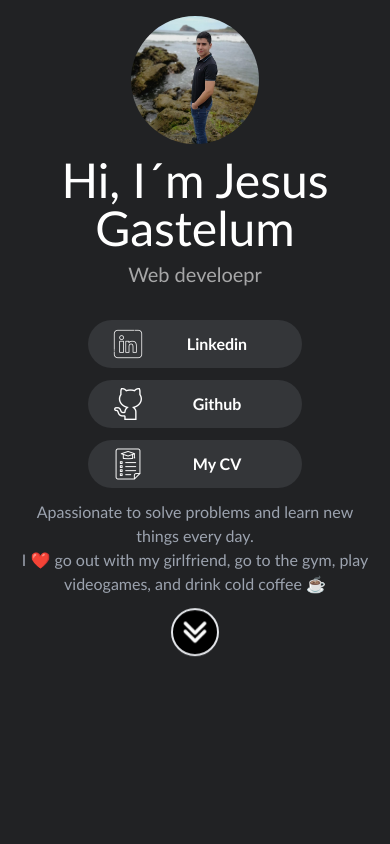
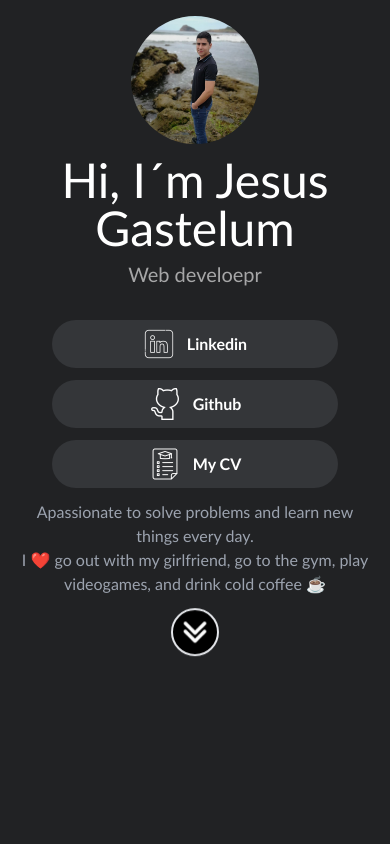
Before and after one commit to JesugG17/Portfolio, a React (Vite) app: page / in a window 390 px wide. Shown: the top 844 px of the page. Built offline with nearby package versions, Linux system fonts and the light colour scheme.

Commit message:
add project type and start project page

```diff
--- a/src/components/Icons.tsx
+++ b/src/components/Icons.tsx
@@ -1,3 +1,5 @@
+import { FC } from "react"
+
 export const CodeIcon = () => {
   return (
     <img className="w-4 h-4 object-cover invert" src="/img/coding.png" alt="Code icon" />
@@ -9,3 +11,9 @@ export const DeployIcon = () => {
     <img className="w-4 h-4 object-cover invert" src="/img/deploy.png" alt="Deploy icon" />
   )
 }
+
+export const BackArrow = () => {
+  return (
+    <img className="w-5 h-5 invert" src="/img/previous.png" alt="BackArrow icon" />
+  )
+}
--- a/src/components/ProjectCard.tsx
+++ b/src/components/ProjectCard.tsx
@@ -1,6 +1,7 @@
 import { FC, useState } from 'react';
 import { Link } from 'react-router-dom'
 import { CodeIcon, DeployIcon } from "./Icons";
+import { Project } from '../types/project.type';
 
 export const ProjectCard: FC<Props> = ({ project }) => {
 
@@ -42,11 +43,5 @@ export const ProjectCard: FC<Props> = ({ project }) => {
 };
 
 type Props = {
-  project: {
-    name: string,
-    description: string,
-    img: string,
-    code: string;
-    deploy: string;
-  }
+  project: Project
 }
--- a/src/components/SocialMediaButton.tsx
+++ b/src/components/SocialMediaButton.tsx
@@ -3,6 +3,9 @@ import { SocialMedia } from "../types/socialMedia.interface";
 
 export const SocialMediaButton: FC<Props> = ({ socialMediaItem }) => {
   return (
+    <li
+      className="bg-primary px-6 py-2 w-4/5 rounded-full cursor-pointer hover:scale-105 hover:brightness-105 transition-all duration-200 lg:w-48"
+    >
       <a
         download="cv-gastelum"
         href={socialMediaItem.link}
@@ -14,8 +17,9 @@ export const SocialMediaButton: FC<Props> = ({ socialMediaItem }) => {
           src={socialMediaItem.img}
           alt={`${socialMediaItem.name} icon`}
         />
-      <strong className="text-center flex-1 md:flex-initial">{socialMediaItem.name}</strong>
+        <strong className="text-center  md:flex-initial">{socialMediaItem.name}</strong>
       </a>
+    </li>
   );
 };
 
--- a/src/components/sections/Intro.tsx
+++ b/src/components/sections/Intro.tsx
@@ -1,4 +1,4 @@
-import { Link }  from 'react-scroll';
+import { Link } from "react-scroll";
 import { SocialMediaButton } from "../SocialMediaButton";
 import socialMedias from "../../mocks/socialMedia.json";
 
@@ -11,27 +11,29 @@ export const Intro = () => {
         alt=""
       />
       <div className="flex flex-col gap-2">
-        <h2 className="text-5xl text-center lg:text-7xl">Hi, I´m Jesus Gastelum</h2>
-        <p className="opacity-60 text-xl text-center lg:text-2xl">Web develoepr</p>
+        <h2 className="text-5xl text-center lg:text-7xl">
+          Hi, I´m Jesus Gastelum
+        </h2>
+        <p className="opacity-60 text-xl text-center lg:text-2xl">
+          Web develoepr
+        </p>
       </div>
       <ul className="w-full mt-5 flex flex-col items-center gap-3 lg:flex-row lg:justify-center ">
         {socialMedias.map((socialMedia) => (
-          <li
+          <SocialMediaButton
             key={socialMedia.name}
-            className="bg-primary px-6 py-2 w-3/5 rounded-full cursor-pointer hover:scale-105 hover:brightness-105 transition-all duration-200 lg:w-48"
-          >
-            <SocialMediaButton socialMediaItem={socialMedia} />
-          </li>
+            socialMediaItem={socialMedia}
+          />
         ))}
       </ul>
       <p className="text-center text-gray-400 lg:text-lg">
         Apassionate to solve problems and learn new things every day.
-        <br></br>
-        I ❤️ go out with my girlfriend, go to the gym, play videogames, and drink cold coffee ☕
+        <br></br>I ❤️ go out with my girlfriend, go to the gym, play videogames,
+        and drink cold coffee ☕
       </p>
       <Link
         to="skills"
-        onClick={() =>  console.log('click')}
+        onClick={() => console.log("click")}
         smooth
         duration={500}
         className="scroll-smooth mt-3 cursor-pointer w-12 h-12 rounded-full border-2 p-2 animate-bounce bg-black lg:block md:mt-10 lg:mt-2 xl:mt-10"
--- a/src/pages/ProjectPage.tsx
+++ b/src/pages/ProjectPage.tsx
@@ -1,16 +1,51 @@
 import { useLocation } from 'react-router';
 import { Link } from 'react-router-dom';
 import { findProjectByName } from '../utils/findProjectByName';
+import { BackArrow } from '../components/Icons';
+import { SocialMediaButton } from '../components/SocialMediaButton';
+
 
 export const ProjectPage = () => {
 
   const location =  useLocation();
+
   const projectName = location.pathname.split('/')[2];
   const project = findProjectByName(projectName);
 
+  const socialMediaItems = [
+    {
+      name: "View source code",
+      link: project.code,
+      img: "/img/github.png"
+    },
+    {
+      name: "View live project",
+      link: project.deploy,
+      img: "/img/deploy.png"
+    }
+  ]
+
   return (
-    <article className='flex flex-col gap-2 text-white'>
-       <h1>Hola</h1>
+    <article className='bg-background w-full flex flex-col gap-6 min-h-screen p-4 text-white'>
+      <div className='flex items-center gap-3 cursor-pointer hover:brightness-110 transition-all duration-200'>
+        <BackArrow/>
+        <Link to='/'>
+          Back to home
+        </Link>
+      </div>
+      <div className='flex flex-col gap-4'>
+        <h4 className='text-4xl font-bold'>{project?.name}</h4>
+        <p className='opacity-40'>{project.description}</p>
+      </div>
+      <ul className='flex flex-col items-center gap-3'>
+        {
+          socialMediaItems.map( sociaMediaItem => (
+            <SocialMediaButton
+              socialMediaItem={ sociaMediaItem }
+            />
+          ))
+        }
+      </ul>
     </article>
   )
 }
--- a/src/router/AppRouter.tsx
+++ b/src/router/AppRouter.tsx
@@ -1,5 +1,6 @@
 import { Route, Routes, Navigate } from "react-router";
 import { ContactPage, HomePage, ProjectPage } from "../pages";
+
 export const AppRouter = () => {
   return (
     <Routes>
--- a/src/utils/findProjectByName.ts
+++ b/src/utils/findProjectByName.ts
@@ -1,5 +1,6 @@
 import projects from '../mocks/projects.json';
+import { Project } from '../types/project.type';
 
-export const findProjectByName = (projectName: string) => {
-    return projects.find( project => project.name.replace(" ", "") === projectName);
+export const findProjectByName = (projectName: string): Project => {
+    return projects.find( project => project.name.replace(" ", "") === projectName) as Project;
 }
```
Also changed, not shown: src/types/project.type.ts (added, +7 -0 lines), public/img/previous.png (added). Lines whose indentation alone changed are shown as unchanged.
